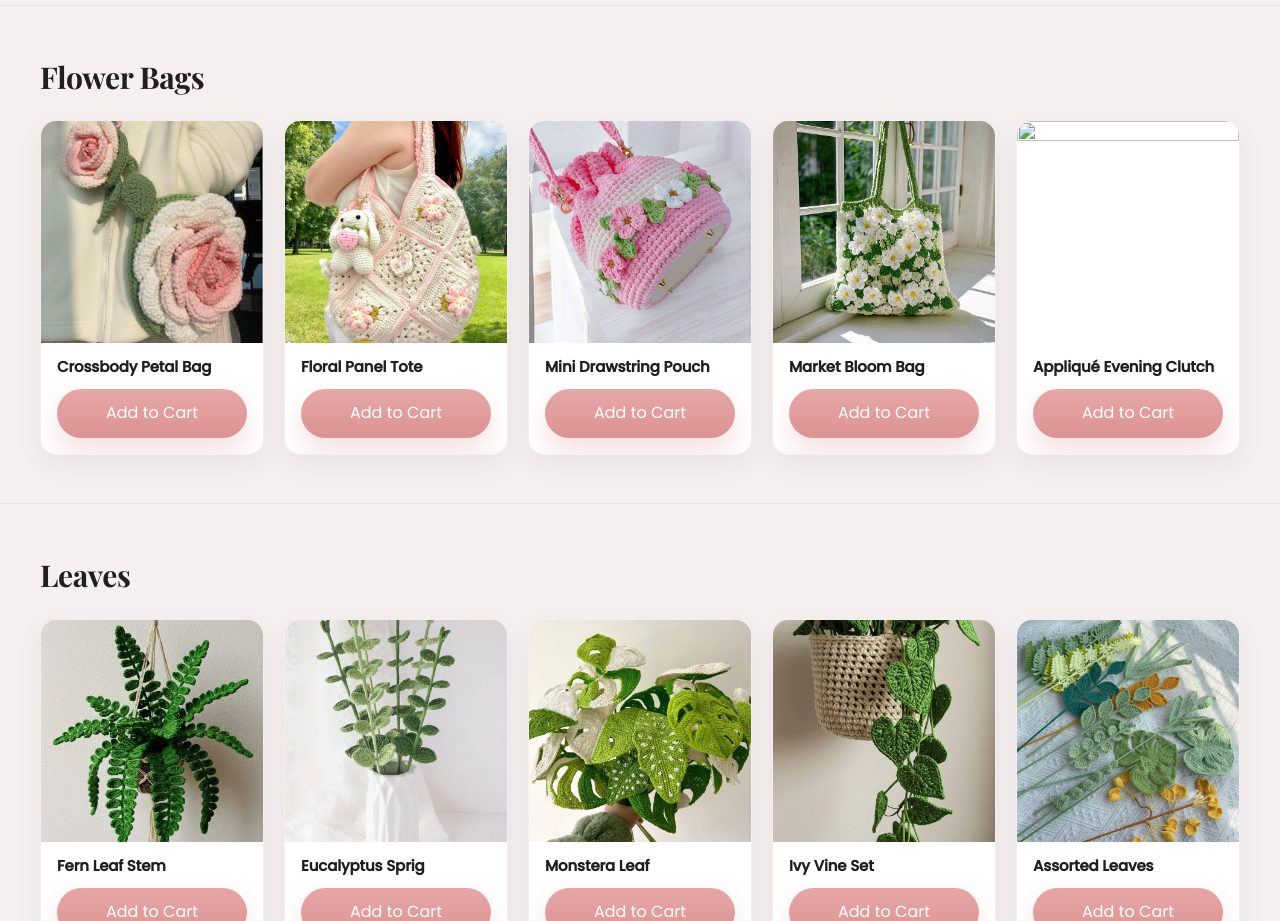
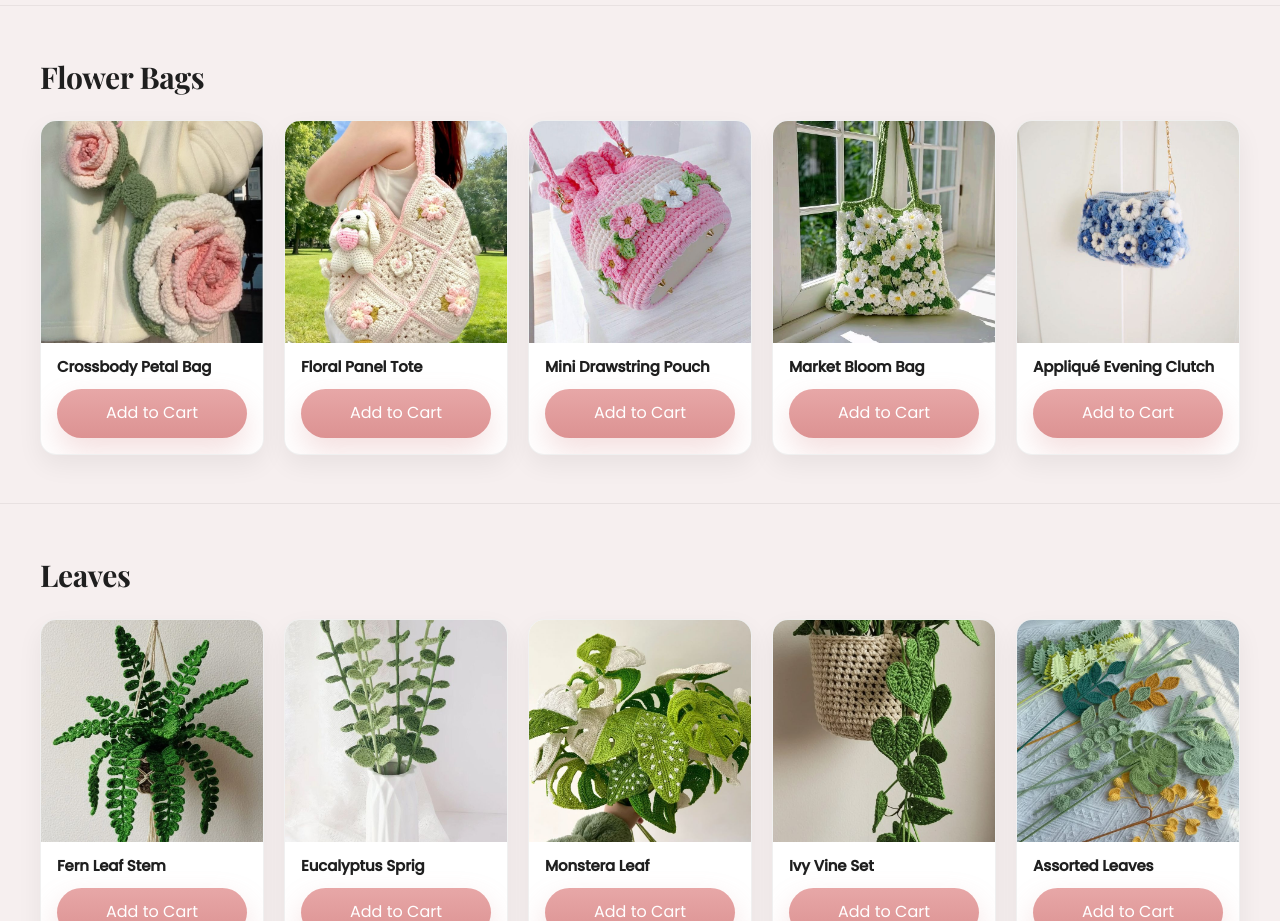
Before and after one commit to conyjjang/NornornaCrochet, a website: page collections.html in a window 1280 px wide. Shown: the part 3960-4881 px from the top of the page. Drawn offline with nearby package versions, Linux system fonts and the light colour scheme.

Commit message:
Update collections.html

```diff
--- a/collections.html
+++ b/collections.html
@@ -371,7 +371,7 @@
         </div>
       </article>
       <article class="product-card">
-        <img src="/Assets/b4.jpg alt="Clutch with applique" loading="lazy" decoding="async">
+        <img src="/Assets/b4.jpg" alt="Clutch with applique" loading="lazy" decoding="async">
         <div class="product-card-body">
           <h3 class="product-name">Appliqué Evening Clutch</h3>
           <button type="button" class="btn primary add-to-cart" data-item="Appliqué Evening Clutch">Add to Cart</button>
```
